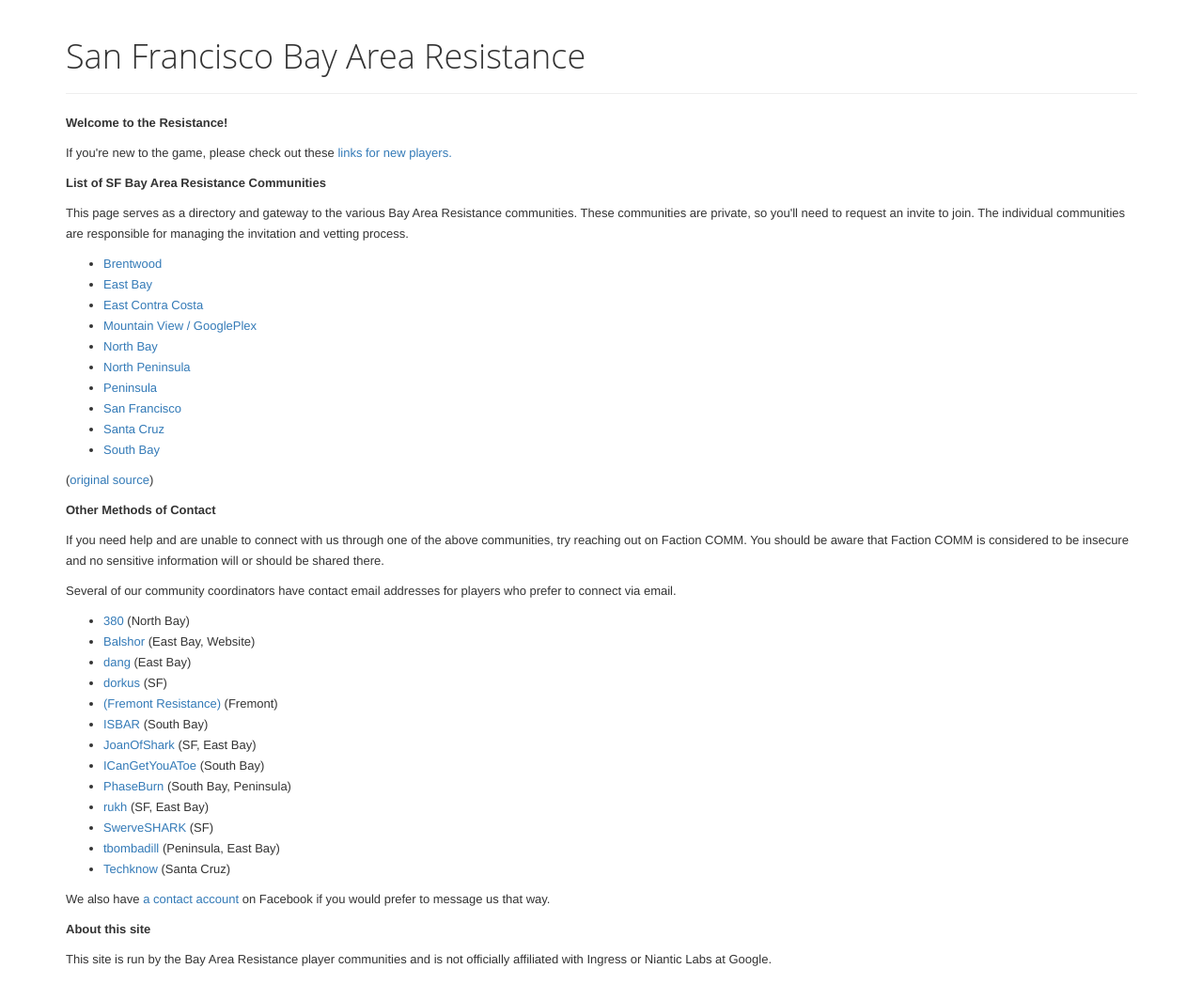
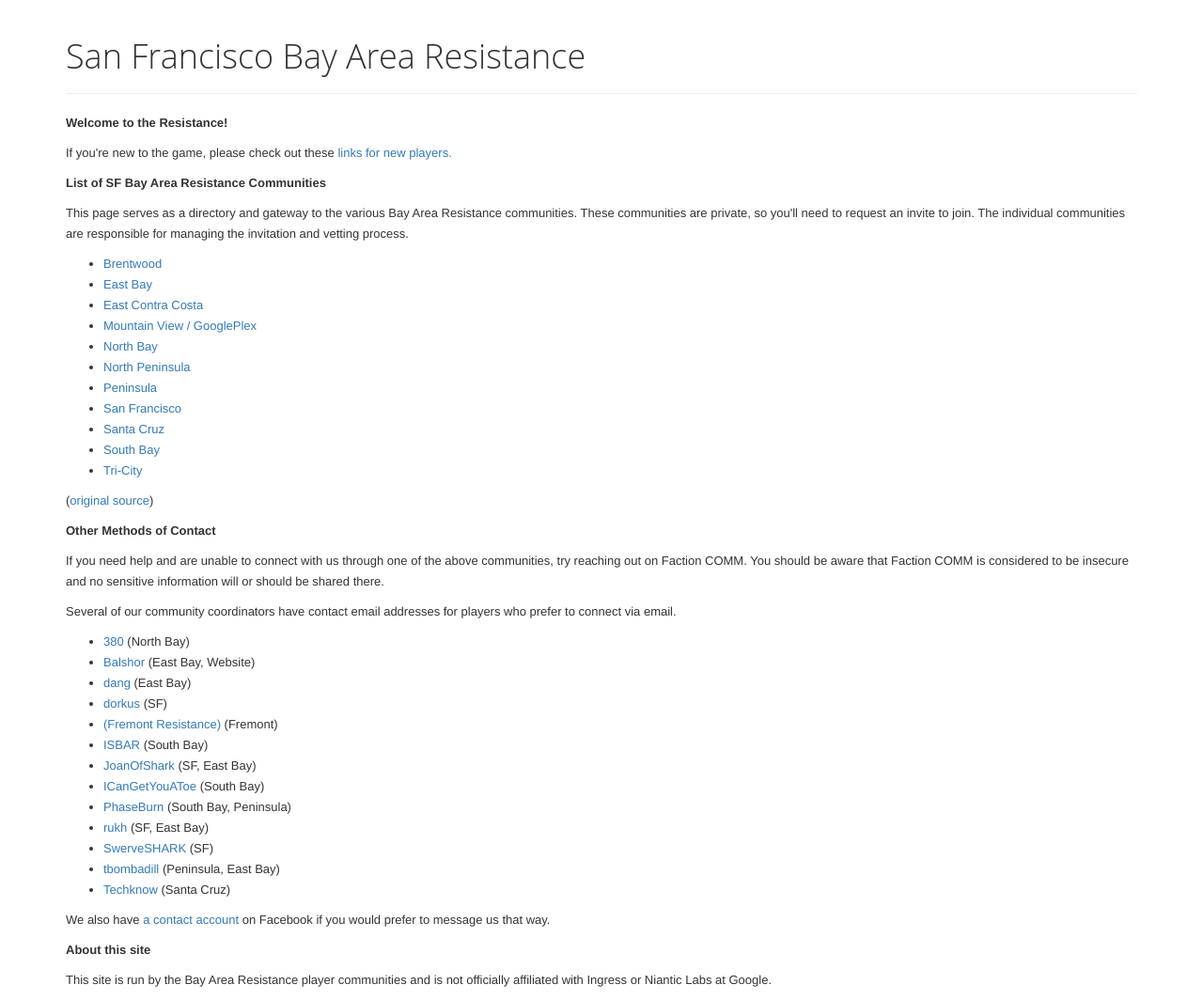
Before and after one commit to balshor/sfbay.resists.org, a Jekyll site: the page built from index.html, in a window 1280 px wide. Shown: the whole page at 94% size. Built offline with Jekyll 4.4.1, drawn with Linux system fonts in a browser that asks for light colours; nearby versions of some CDN libraries; before the commit the page ends 1042 px from its top, so only the background shows below that.

```diff
--- a/_data/communities.yaml
+++ b/_data/communities.yaml
@@ -27,3 +27,6 @@
 
 - name: South Bay
   url: /sby/
+
+- name: Tri-City
+  url: /tricity/
```
